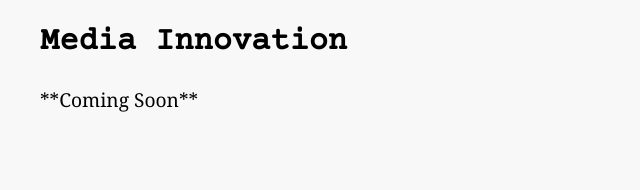
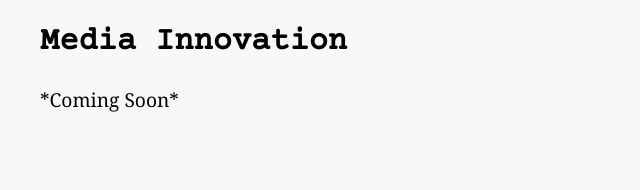
Before and after one commit to annikamcginnis/annikamcginnis.github.io, a plain HTML site: page docs/index.html in a window 1280 px wide. Shown: the part 5793-5983 px from the top of the page, 0-640 px from the left. Drawn offline with nearby package versions, Linux system fonts and the light colour scheme; a web font is replaced by a local one.

Commit message:
Update index.html

```diff
--- a/docs/index.html
+++ b/docs/index.html
@@ -1108,7 +1108,7 @@
         </section>
         <section id="media-innovation">
             <h2 class="title">Media Innovation</h2>
-            <p class="about-me-text">**Coming Soon**</p>
+            <p class="about-me-text">*Coming Soon*</p>
         </section>
         <section id="training">
             <h2 class="title">Training</h2>
```
